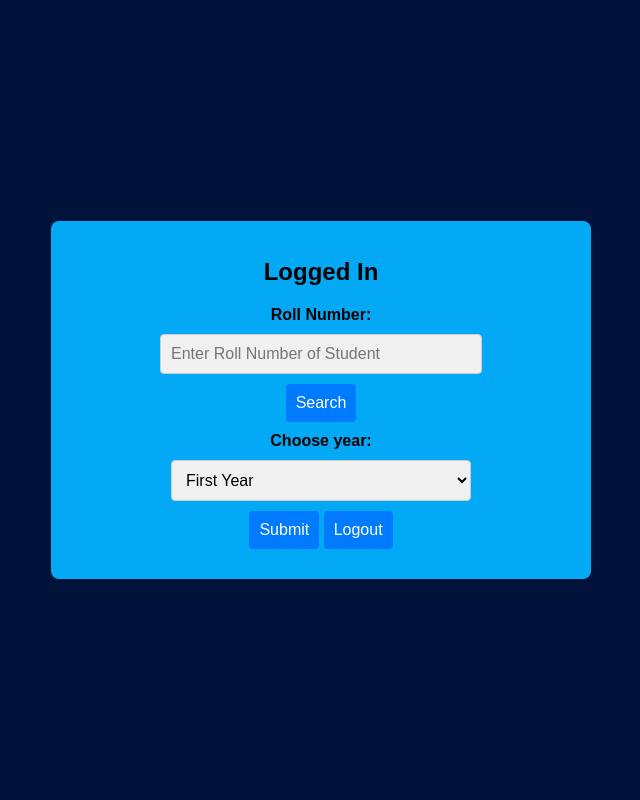
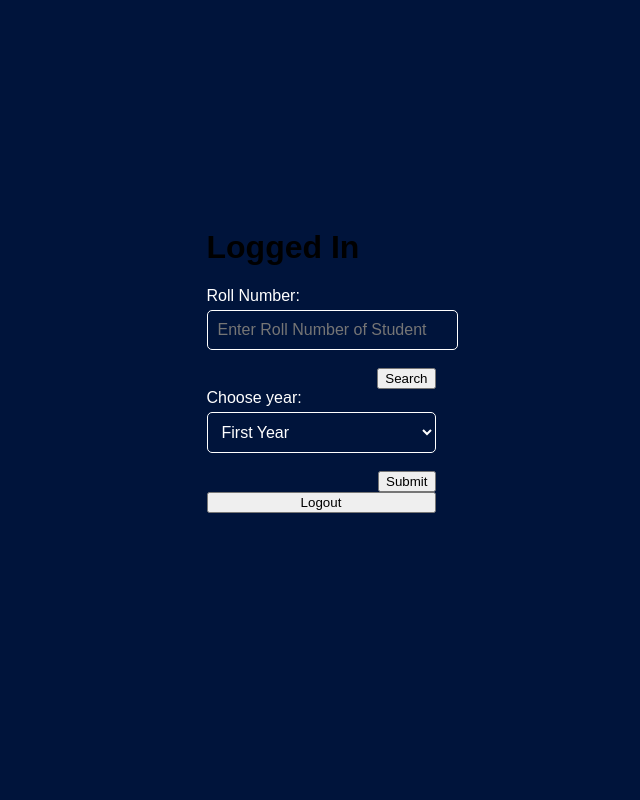
Before and after one commit to SSSM22/test, a Django app: page /hod_panel in a window 1280 px wide. Shown: the whole page, without its empty margins (319-959 px from the left). Run offline with Django 4.2, Linux system fonts and the light colour scheme.

Commit message:
changed hod panel css

```diff
--- a/static/css/admin_panel1.css
+++ b/static/css/admin_panel1.css
@@ -26,8 +26,7 @@
 h2 {
   color: black;
 }
-label
-{
+label {
   font-weight: bold;
 }
 .form-group {
@@ -53,7 +52,7 @@
 .submit:hover {
   background-color: #0056b3;
 }
-button{
+button {
   background-color: #007bff;
   color: #fff;
   padding: 10px 20px;
--- a/static/css/hod_panel.css
+++ b/static/css/hod_panel.css
@@ -1,68 +1,118 @@
-/* CSS for the alternative design */
-
 body {
+  background-color: #00143b;
   font-family: Arial, sans-serif;
-  background-color: #00143b;
   margin: 0;
-  padding: 0;
-  display: flex;
-  justify-content: center;
-  align-items: center;
-  height: 100vh;
+  display: flex; /* Flexbox for overall layout */
+  justify-content: center; /* Center the content horizontally */
+  align-items: center; /* Center the content vertically */
+  height: 90vh;
 }
 
-.container {
-  text-align: center;
-  background-color: #03a9f4;
-  border-radius: 8px;
-  box-shadow: 0 2px 4px rgba(0, 0, 0, 0.1);
-  padding: 20px;
-  margin: 20px;
-  width: 500px;
+.split {
+  position: absolute; /* Remove absolute positioning */
+  top: 50%;
+  left: 50%;
+  width: 800px; /* Adjust width as needed */
+  padding: 40px;
+  transform: translate(-50%, -50%); /* Remove unnecessary for flexbox */
+  background: rgba(0, 0, 0, 0.4); /* Adjust transparency if needed */
+  box-sizing: border-box;
+  box-shadow: 0 15px 25px rgba(0, 0, 0, 0.6);
+  border-radius: 10px;
+  display: flex; /* Make the split container a flexbox */
+  flex-direction: row; /* Arrange elements side-by-side */
 }
 
-h1 {
-  font-size: 24px;
+h2 {
+  color: #ffffff;
+  size: 40px; /* Consider using rem or em units for better responsiveness */
+}
+
+.form-group {
   margin-bottom: 20px;
 }
 
 label {
+  color: #fff;
+  font-size: 16px;
   display: block;
-  font-weight: bold;
-  margin: 10px 0;
+  margin-bottom: 5px;
 }
 
-input[type="text"],
 select,
-input[type="submit"],
-button {
+input[type="text"] {
+  width: 100%;
   padding: 10px;
-  border: none;
-  border-radius: 4px;
-  cursor: pointer;
   font-size: 16px;
+  color: #fff;
+  background: transparent;
+  border: 1px solid #fff;
+  border-radius: 5px;
+  outline: none;
 }
 
-input[type="text"] {
-  background-color: #f0f0f0;
-  border: 1px solid #ccc;
-  width: 300px;
+select:focus,
+input[type="text"]:focus {
+  border: 1px solid #03a9f4;
 }
 
-input[type="submit"],
-button {
-  background-color: #007bff;
+.submit {
+  position: relative;
+  display: inline-block;
+  cursor: pointer;
+  outline: none;
+  border: none;
+  padding: 10px 20px;
+  font-size: 16px;
   color: #fff;
-  margin-top: 10px;
+  background-color: #282936;
+  border-radius: 5px;
+  margin: 5px;
+  transition: all 0.4s ease;
 }
 
-button {
-  margin-top: 10px;
+.submit:hover {
+  background-color: #03a9f4;
+}
+
+h4 {
+  color: #fff;
+  font-size: 20px;
   margin-bottom: 10px;
 }
 
-select {
-  background-color: #f0f0f0;
-  border: 1px solid #ccc;
-  width: 300px;
+/* Announcement form styling (assuming from a Django form) */
+form {
+  display: flex;
+  flex-direction: column;
+  width: 100%;
 }
+
+.form-row {
+  margin-bottom: 10px;
+}
+
+.form-row label {
+  margin-bottom: 5px;
+  width: 100%;
+}
+
+input[type="submit"] {
+  align-self: flex-end;
+  width: auto;
+}
+
+/* New styles for left and right side elements */
+.left-side,
+.right-side {
+  flex: 1; /* Make left and right sides equally sized */
+  padding: 20px;
+}
+
+.left-side {
+  background-color: #1b1b1b; /* Optional background color for left side */
+}
+
+.right-side {
+  background-color: #282936; /* Optional background color for right side */
+}
```
Lines whose indentation alone changed are shown as unchanged.
